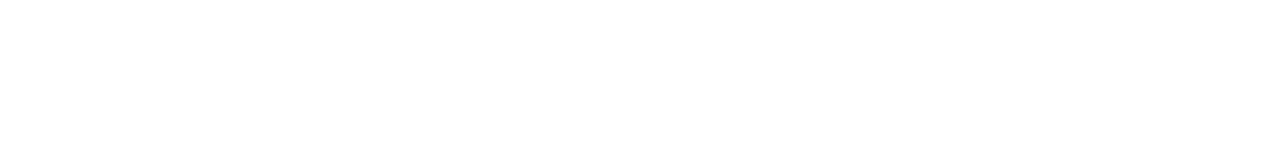
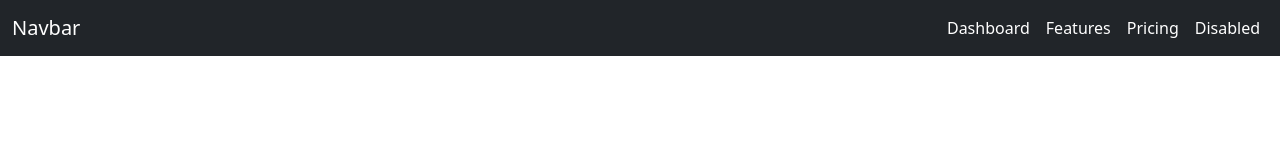
Before and after one commit to dcruz-nc/Team-Think-Tank, a plain HTML site: page dashboard.html in a window 1280 px wide. Drawn offline with nearby package versions, Linux system fonts and the light colour scheme.

Commit message:
Navbar for dashboard

```diff
--- a/assets/css/style.css
+++ b/assets/css/style.css
@@ -27,9 +27,7 @@ section {
 
 /*Small devices*/
 @media (min-width: 576px) {
-    header h1 {
-        font-size: 70px;
-    }
+
 }
 
 /*Medium devices*/
--- a/dashboard.html
+++ b/dashboard.html
@@ -0,0 +1,37 @@
+<!DOCTYPE html>
+<html>
+<head>
+    <title>TeamThinkTank.</title>
+    <link href="https://cdn.jsdelivr.net/npm/bootstrap@5.3.3/dist/css/bootstrap.min.css" rel="stylesheet" integrity="sha384-QWTKZyjpPEjISv5WaRU9OFeRpok6YctnYmDr5pNlyT2bRjXh0JMhjY6hW+ALEwIH" crossorigin="anonymous">
+    <link href="./assets/css/dashboard.css" rel="stylesheet" />
+</head>
+<body>
+    <header>
+        <nav class="navbar navbar-expand-lg navbar-dark bg-dark">
+            <div class="container-fluid">
+                <a class="navbar-brand text-white" href="#">Navbar</a>
+                <button class="navbar-toggler" type="button" data-bs-toggle="collapse" data-bs-target="#navbarNav" aria-controls="navbarNav" aria-expanded="false" aria-label="Toggle navigation">
+                    <span class="navbar-toggler-icon"></span>
+                </button>
+                <div class="collapse navbar-collapse justify-content-end" id="navbarNav">
+                    <ul class="navbar-nav">
+                        <li class="nav-item">
+                            <a class="nav-link text-white" aria-current="page" href="#">Dashboard</a>
+                        </li>
+                        <li class="nav-item">
+                            <a class="nav-link text-white" href="#">Features</a>
+                        </li>
+                        <li class="nav-item">
+                            <a class="nav-link text-white" href="#">Pricing</a>
+                        </li>
+                        <li class="nav-item">
+                            <a class="nav-link text-white" aria-disabled="true">Disabled</a>
+                        </li>
+                    </ul>
+                </div>
+            </div>
+        </nav>
+    </header>
+    <script src="https://cdn.jsdelivr.net/npm/bootstrap@5.3.3/dist/js/bootstrap.bundle.min.js" integrity="sha384-YvpcrYf0tY3lHB60NNkmXc5s9fDVZLESaAA55NDzOxhy9GkcIdslK1eN7N6jIeHz" crossorigin="anonymous"></script>
+</body>
+</html>
```
Also changed, not shown: assets/css/dashboard.css (added, +22 -0 lines).
